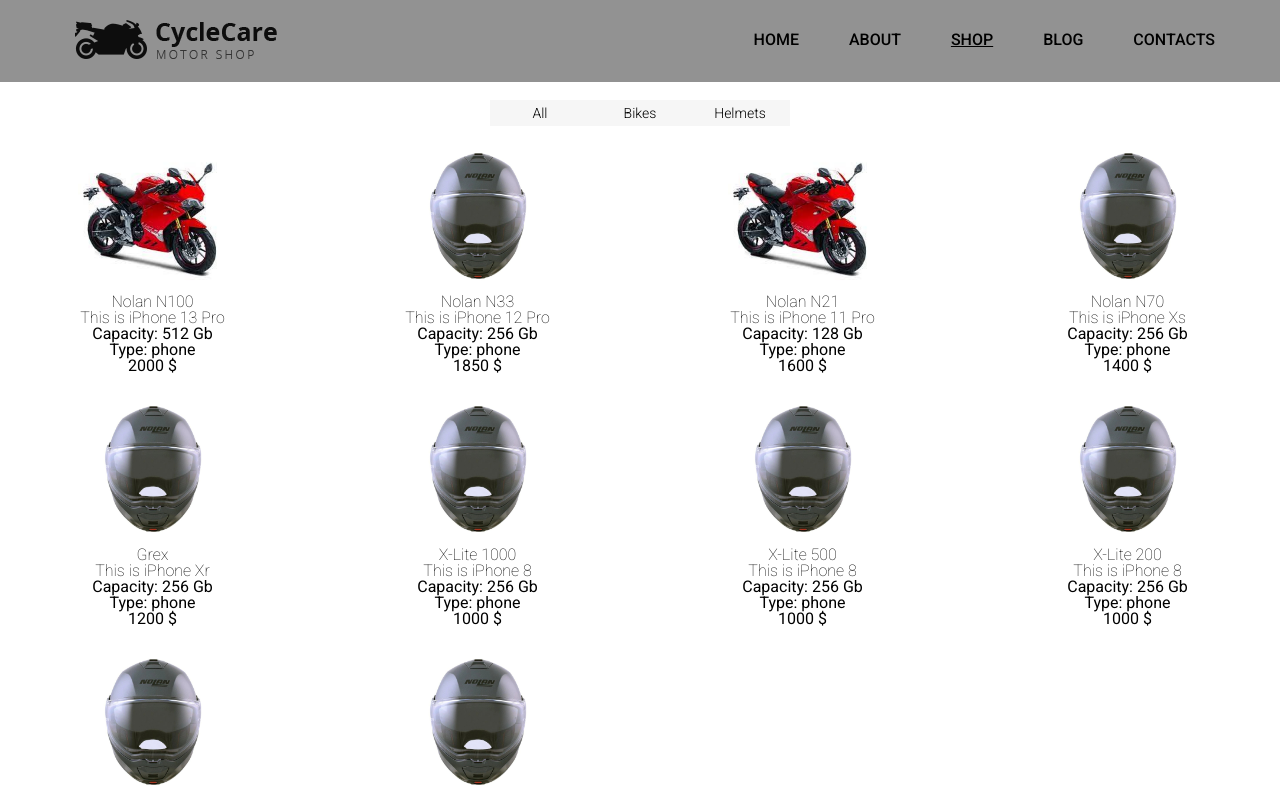
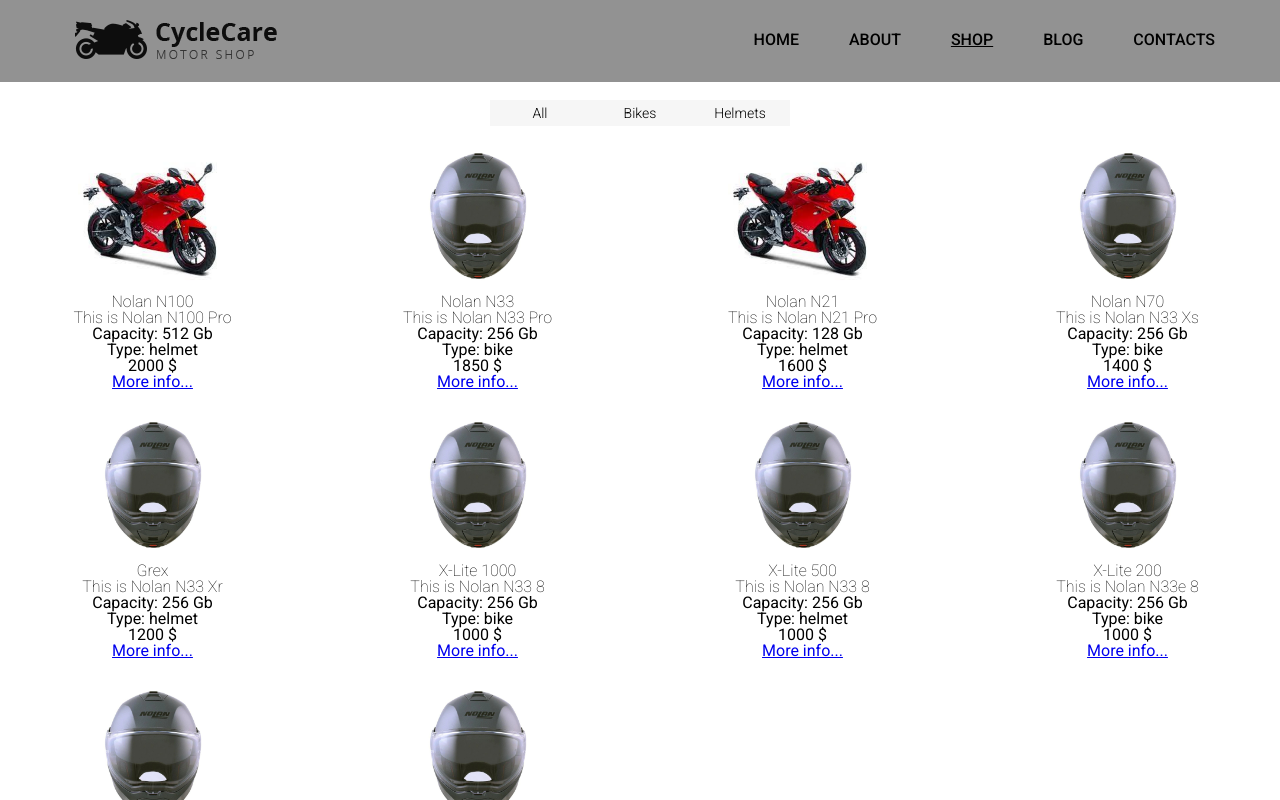
Before and after one commit to Kryvchenko/motoshop, a React (Create React App) app: page /shop in a window 1280 px wide. Shown: the top 800 px of the page. Built offline with nearby package versions, Linux system fonts and the light colour scheme.

Commit message:
link to and routes to shopitemdetails added

```diff
--- a/src/containers/Main/Main.js
+++ b/src/containers/Main/Main.js
@@ -2,6 +2,7 @@
 import { Route, Routes } from "react-router-dom";
 import { Home } from "../../pages/Home/Home";
 import { Shop } from "../../pages/Shop/Shop";
+import { ShopItemDetails } from "../../pages/Shop/ShopItemDetails";
 
 export const Main = () => {
   return (
@@ -10,6 +11,7 @@
         <Route path="/" element={<Home />} />
         <Route path="/home" element={<Home />} />
         <Route path="/shop" element={<Shop all="all" />} />
+        <Route path="/shopitem/:productId" element={<ShopItemDetails />} />
         <Route path="/bikes" element={<Shop category="bikes" />} />
         <Route path="/helmets" element={<Shop category="helmets" />} />
       </Routes>
--- a/src/pages/Shop/ShopItem.js
+++ b/src/pages/Shop/ShopItem.js
@@ -1,6 +1,7 @@
 import React from "react";
 import "./Shop.css";
 import { motion } from "framer-motion";
+import { Link } from "react-router-dom";
 
 export const ShopItem = ({
   id,
@@ -26,6 +27,7 @@
         <div>Capacity: {capacity} Gb</div>
         <div>Type: {type}</div>
         <div>{price} $</div>
+        <Link to={`shopitem/${id}`}>More info...</Link>
       </div>
     </motion.div>
   );
--- /dev/null
+++ b/src/pages/Shop/ShopItemDetails.js
@@ -0,0 +1,13 @@
+import React from "react";
+import { useParams } from "react-router-dom";
+import { shopArray } from "./shopArray";
+
+export const ShopItemDetails = () => {
+  const { productId } = useParams();
+  const thisProduct = shopArray.find((prod) => prod.id === productId);
+  return (
+    <>
+      <h1 style={{ paddingTop: "100px" }}>{thisProduct.price}</h1>;
+    </>
+  );
+};
--- a/src/pages/Shop/shopArray.js
+++ b/src/pages/Shop/shopArray.js
@@ -2,9 +2,9 @@
   {
     id: 1,
     name: "Nolan N100",
-    description: "This is iPhone 13 Pro",
+    description: "This is Nolan N100 Pro",
     capacity: 512,
-    type: "phone",
+    type: "helmet",
     price: 2000,
     image: "/images/demon-150-gr.jpeg",
     category: "bikes",
@@ -13,9 +13,9 @@
   {
     id: 2,
     name: "Nolan N33",
-    description: "This is iPhone 12 Pro",
+    description: "This is Nolan N33 Pro",
     capacity: 256,
-    type: "phone",
+    type: "bike",
     price: 1850,
     image: "/images/n-100.jpeg",
     category: "helmets",
@@ -24,9 +24,9 @@
   {
     id: 3,
     name: "Nolan N21",
-    description: "This is iPhone 11 Pro",
+    description: "This is Nolan N21 Pro",
     capacity: 128,
-    type: "phone",
+    type: "helmet",
     price: 1600,
     image: "/images/demon-150-gr.jpeg",
     category: "bikes",
@@ -35,9 +35,9 @@
   {
     id: 4,
     name: "Nolan N70",
-    description: "This is iPhone Xs",
+    description: "This is Nolan N33 Xs",
     capacity: 256,
-    type: "phone",
+    type: "bike",
     price: 1400,
     image: "/images/n-100.jpeg",
     category: "helmets",
@@ -46,9 +46,9 @@
   {
     id: 5,
     name: "Grex",
-    description: "This is iPhone Xr",
+    description: "This is Nolan N33 Xr",
     capacity: 256,
-    type: "phone",
+    type: "helmet",
     price: 1200,
     image: "/images/n-100.jpeg",
     category: "helmets",
@@ -57,9 +57,9 @@
   {
     id: 6,
     name: "X-Lite 1000",
-    description: "This is iPhone 8",
+    description: "This is Nolan N33 8",
     capacity: 256,
-    type: "phone",
+    type: "bike",
     price: 1000,
     image: "/images/n-100.jpeg",
     category: "helmets",
@@ -68,9 +68,9 @@
   {
     id: 7,
     name: "X-Lite 500",
-    description: "This is iPhone 8",
+    description: "This is Nolan N33 8",
     capacity: 256,
-    type: "phone",
+    type: "helmet",
     price: 1000,
     image: "/images/n-100.jpeg",
     category: "helmets",
@@ -79,9 +79,9 @@
   {
     id: 8,
     name: "X-Lite 200",
-    description: "This is iPhone 8",
+    description: "This is Nolan N33e 8",
     capacity: 256,
-    type: "phone",
+    type: "bike",
     price: 1000,
     image: "/images/n-100.jpeg",
     category: "helmets",
@@ -90,9 +90,9 @@
   {
     id: 9,
     name: "X-Lite 300",
-    description: "This is iPhone 8",
+    description: "This is Nolan N33 8",
     capacity: 256,
-    type: "phone",
+    type: "helmet",
     price: 1000,
     image: "/images/n-100.jpeg",
     category: "helmets",
```
